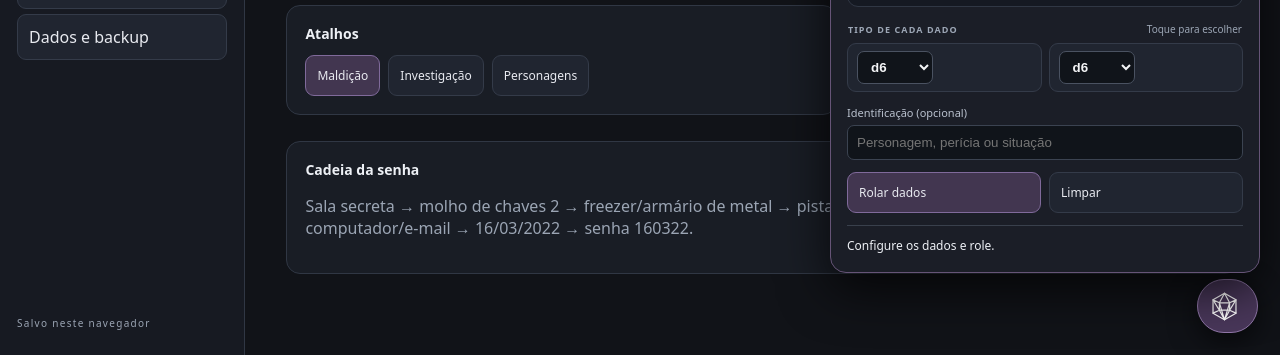
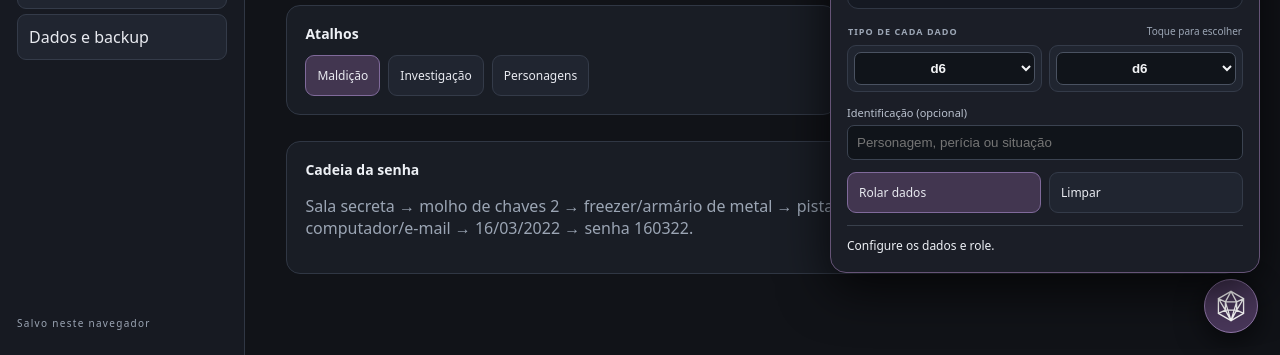
Before and after one commit to jproberto/idolo-pedra-painel, a plain HTML site: page index.html in a window 1280 px wide. Both pictures are taken after a click on the button "Rolar dados". Shown: the part 445-800 px from the top of the page. Drawn offline with Linux system fonts and the light colour scheme.

Commit message:
Make dice launcher icon-only and simplify die type cards

```diff
--- a/style.css
+++ b/style.css
@@ -53,3 +53,9 @@
 .dice-type-card select{width:auto!important;min-width:76px;padding:7px 9px!important;font-weight:700;border-color:#4a5261!important}
 .dice-identification{margin-top:13px!important}
 @media(max-width:380px){.dice-config{grid-template-columns:1fr 72px}.dice-type-card{padding:6px!important}.dice-type-card select{min-width:68px}}
+
+/* Ajustes finais compactos do rolador */
+.dice-launch{width:54px;height:54px;min-height:54px;padding:9px;justify-content:center;border-radius:50%}
+.dice-launch .d20-icon{width:34px;height:34px}
+.dice-type-card{justify-content:center;padding:6px!important}
+.dice-type-card select{width:100%!important;text-align:center}
```
